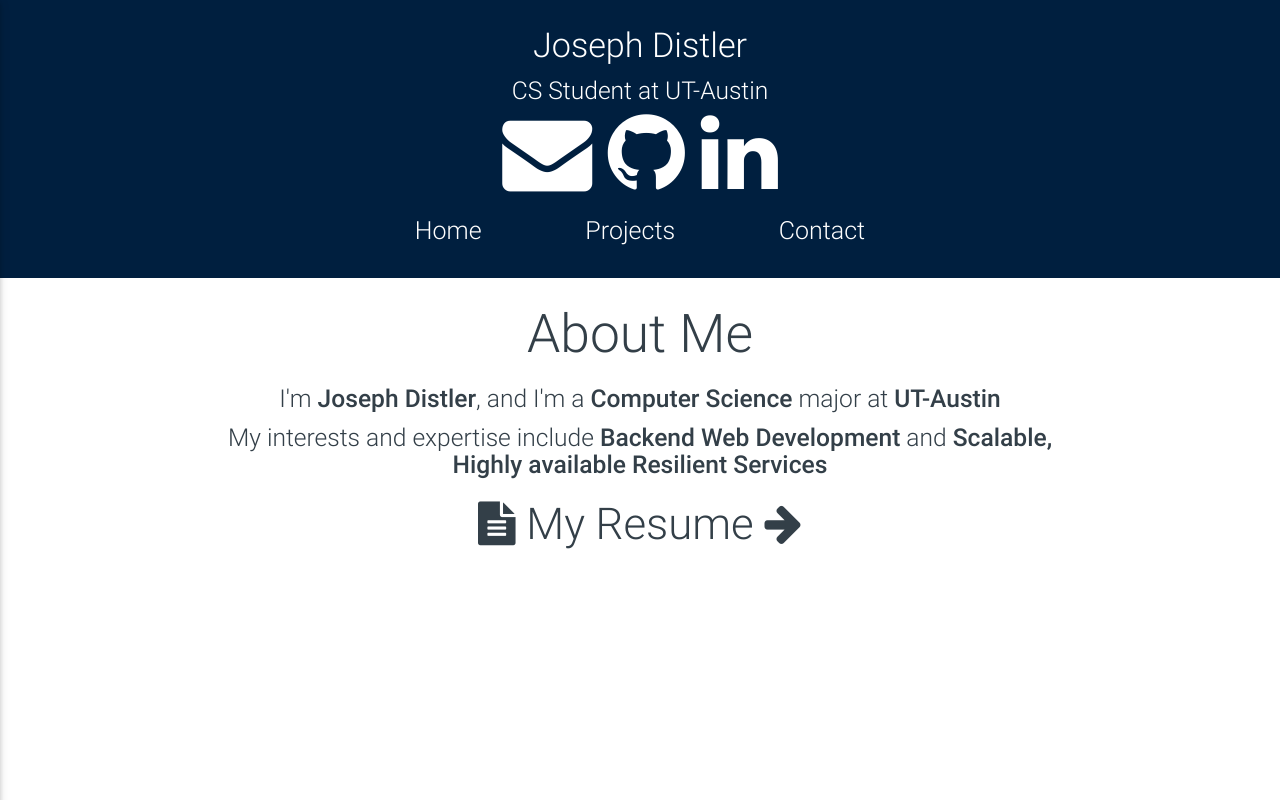
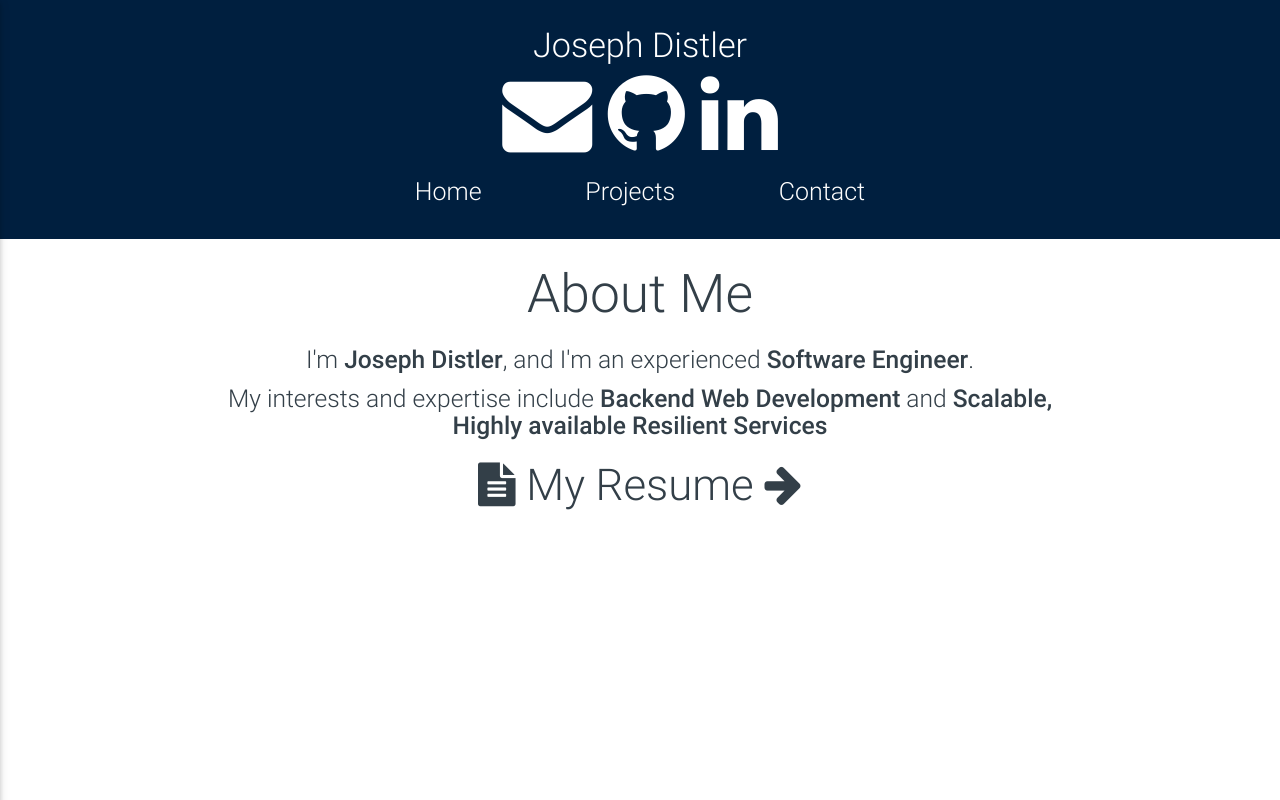
Before and after one commit to jdistler/jdistler.github.io, a plain HTML site: page index.html in a window 1280 px wide. Drawn offline with Linux system fonts and the light colour scheme.

Commit message:
Update website

```diff
--- a/index.html
+++ b/index.html
@@ -21,7 +21,6 @@
       <header class="z-depth-1" style="background-color:#001f3f;box-shadow:none;">
          <a href="#" data-activates="mobile-demo" class="button-collapse" id="sidebar-nav" style="display:none;"><i class="fa fa-bars fa-4x" style="margin: 10px 10px;"></i></a>
          <h4 style="padding-top:10px;margin-bottom:5px;">Joseph Distler</h4>
-         <h5 style="margin-bottom:5px;">CS Student at UT-Austin</h5>
          <div style="text-align:center">
             <div class="social-links">
                <a href="mailto:jdistler@utexas.edu" target="_blank"><i class="fa  fa-envelope" style="color:#fff;font-size: 6em;" title="Email"></i></a>
@@ -52,7 +51,7 @@
                   <span>About Me</span>
                </h2>
                <h5 style="color:#333F48">
-                  I'm <strong>Joseph Distler</strong>, and I'm a <strong>Computer Science</strong> major at <strong>UT-Austin</strong>
+                  I'm <strong>Joseph Distler</strong>, and I'm an experienced <strong>Software Engineer</strong>.
                </h5>
                <h5 style="color:#333F48" id="additionalInfo">
                   My interests and expertise include <strong>Backend Web Development</strong> and <strong>Scalable, Highly available Resilient Services</strong>
```
Also changed, not shown: 1 other file.
